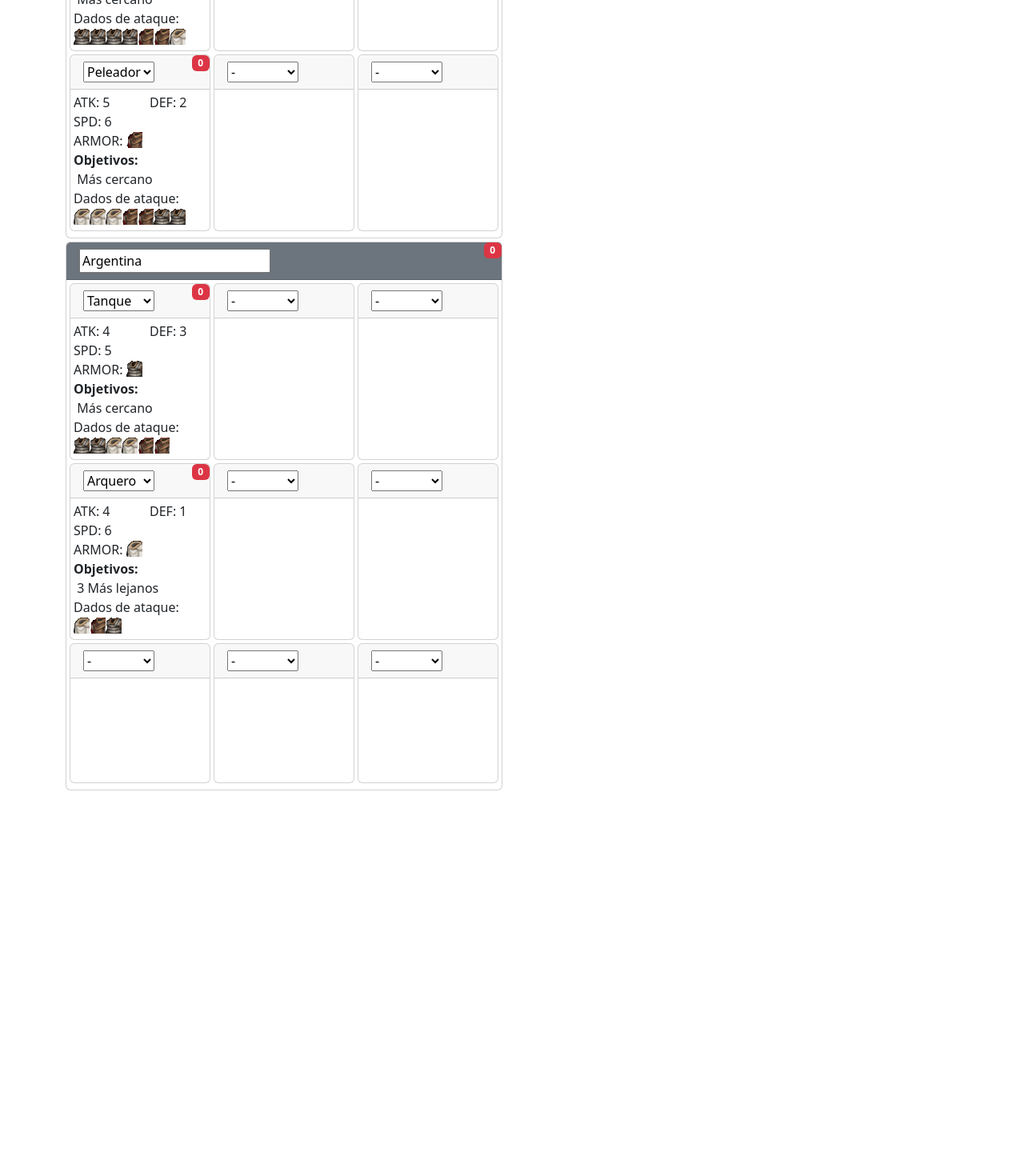
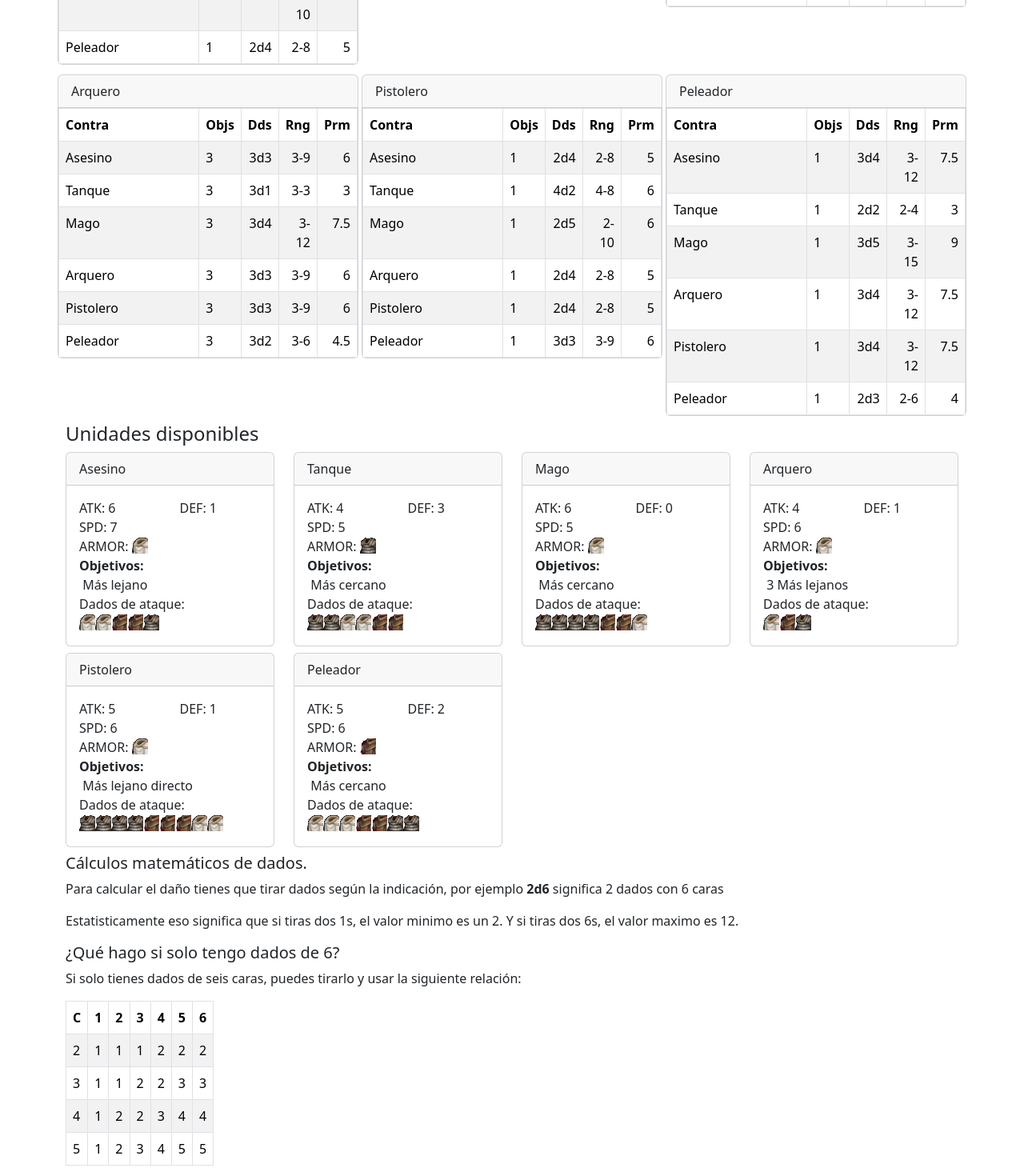
Before and after one commit to xMokar/autochess, a SvelteKit app: page / in a window 1280 px wide. Shown: the part 420-1890 px from the top of the page at 80% size. Before the commit the page ends 1412 px from the top, so only its background shows below. Built offline with nearby package versions, Linux system fonts and the light colour scheme.

Commit message:
Agregar guia del juego y reorganizar el portal

```diff
--- a/src/routes/+page.svelte
+++ b/src/routes/+page.svelte
@@ -1,44 +1,140 @@
-<script lang="ts">
-import { ChampMap, type Field, type Player } from '$lib/system'
-import ViewBattle from './ViewBattle.svelte';
+<script>
+    import { Champs, calculateDamage } from "$lib/system";
+    import ViewUnit from "./autobattle/viewUnit.svelte";
+	let faces = [1,2,3,4,5,6]
+	function table(face) {
+		return faces.map(x => Math.ceil(x/(6/face)))
+	}
+</script>
+<div class="container mt-2">
+	<a class="btn btn-success" href="/autobattle">AutoBattle</a><br>
+	Tabla de balance de daño, puedes usar esto para saber cuantos dados tirar y de cuantas caras.<br>
+	<div class="row">
+		{#each Champs as source}
+		<div class="col-4 mb-2 g-1">
+			<div class="card">
+				<div class="card-header">{source.name}</div>
+				<div class="card-body p-0" >
+					<table class="table table-bordered table-striped mb-0">
+					<thead><tr>
+						<th class="w-100">Contra</th>
+						<th title="Objetivos">Objs</th>
+						<th title="Dados">Dds</th>
+						<th title="Rango de daño">Rng</th>
+						<th title="Promedio de daño">Prm</th>
+					</tr></thead>
 
-let player1 = {
-		name: 'Argentina',
-		mirrored: false,
-		field: [
-			{
-				champ: ChampMap.tank,
-				hp: 0,
-				setx: 0,
-				sety: 0
-			},
-			{
-				hp: 0,
-				champ: ChampMap.archer,
-				setx: 0,
-				sety: 1
-			}
-		],
-	}
+					<tbody>
+					{#each Champs as target}
+						{@const damage = calculateDamage(source, target)}
+						<tr>
+							<td>{target.name}</td>
+							<td>{source.targetting.targets}</td>
+							<td class="text-end">{damage.rolls.length*source.targetting.targets}d{damage.sides}</td>
+							<td class="text-end">{damage.rolls.length*source.targetting.targets}-{damage.max*source.targetting.targets}</td>
+							<td class="text-end">{(damage.rolls.length*source.targetting.targets+damage.max*source.targetting.targets)/2}</td>
+						</tr>
+					{/each}
+					</tbody>
+					</table>
+				</div>
+			</div>
+			</div>
+		{/each}
+	</div><!--row-->
 
-let player2 = {
-		name: 'Mexico',
-		mirrored: true,
-		field: [
-			{
-				champ: ChampMap.fighter,
-				hp: 0,
-				setx: 0,
-				sety: 0
-			},
-			{
-				hp: 0,
-				champ: ChampMap.mage,
-				setx: 0,
-				sety: 1
-			}
-		]
-	}
+		<div class="col-12">
+		<h4>Unidades disponibles</h4>
+		</div>
 
-</script>
-<ViewBattle home={player1} visitor={player2} />
+	<div class="row">
+		{#each Champs as champ}
+			<div class="col-3 mb-2">
+				<div class="card">
+					<div class="card-header">{champ.name}</div>
+					<div class="card-body">
+						<ViewUnit {champ} />
+					</div>
+				</div>
+			</div>
+		{/each}
+
+
+		<div>
+			<h5>Cálculos matemáticos de dados.</h5>
+			<p>
+				Para calcular el daño tienes que tirar dados según la indicación, por ejemplo <b>2d6</b> significa 2 dados con 6 caras
+			</p>
+
+			<p>
+				Estatisticamente eso significa que si tiras dos 1s, el valor minimo es un 2. Y si tiras dos 6s, el valor maximo es 12.
+			</p>
+
+			<h5>¿Qué hago si solo tengo dados de 6?</h5>
+			<p>
+				Si solo tienes dados de seis caras, puedes tirarlo y usar la siguiente relación:
+			</p>
+
+				<table class="table table-striped table-bordered" style="width: 150px">
+				<thead>
+				<tr>
+					<th>C</th>
+					<th>1</th>
+					<th>2</th>
+					<th>3</th>
+					<th>4</th>
+					<th>5</th>
+					<th>6</th>
+				</tr>
+				</thead>
+				<tbody>
+				{#each faces.slice(1, faces.length-1) as face}
+					<tr>
+						<td>{face}</td>
+					{#each table(face) as num}
+						<td>{num}</td>
+					{/each}
+					</tr>
+				{/each}
+
+				</tbody>
+				</table>
+
+			<h5>¿Comó puedo armar una partida?</h5>
+			<p>
+				Para armar un partida, necesitas un deck de cartas de unidades,
+				La carta puede tener el dibujo de cada unidad, no necesita tener la estadisticas fisicamente.
+
+				Las cartas deben estar distribuidas de forma pareja a menos que alguna unidad sea demasiado fuerte,
+				pueden haber menos unidades de esta.<br>
+a			La distribución sugerida es 5 de cada unidad.<br>
+
+				A parte, necesitas estas instrucciones impresas para tenerlas de referencia.
+			</p>
+
+			<h5>¿Cómo se juega?</h5>
+
+			<p>Se revuelven las cartas, a un jugador se le dan 5 cartas en privado, puede escoger 3 de ellas y colocarlas boca abajo.</p>
+
+			<p>Tiene la opcion de hacer un reroll pedir un cambio de cartas.</p>
+
+			<p>Se repite el proceso con el otro jugador.</p>
+
+			<p>Una vez que esten listos, pueden voltear sus cartas.</p>
+
+			<p>Se tira una moneda para decidir quien tiene preferenica.</p>
+
+			<p>Se determina el orden de ataque, las cartas que tengan mas velocidad (SPD) atacan primero, en caso de empate el que tenga preferencia ataca primero.</p>
+
+			<p>La unidad mas rapida atacara contra los objetivos apropiados segun lo que dice la unidad en "Objetivos", se tira la cantidad de dados apropiados segun la tabla de unidades.</p>
+
+			<p>En una hoja de papel, cada persona tendra por escrito el nombre de sus unidades con su vida (HP), aqui le haran reduciendo el numero segun los dados que vayan cayendo.</p>
+
+			<p>Se continua el proceso con las siguientes unidades, empezando por las unidades mas rapidas y terminando con las mas lentas.</p>
+
+			<p>Una vez que todos hayan atacado, termina la ronda, el jugador con mayor HP gana!</p>
+
+
+		</div>
+	</div><!--row-->
+</div>
--- a/src/routes/ViewBattle.svelte
+++ b/src/routes/autobattle/ViewBattle.svelte
@@ -188,7 +188,6 @@ let log:string[] = []
 </script>
 
 <div class="container mt-2">
-	<a href="/help">Help!</a>
 	<div class="row">
 		<div class="col-6">
 			<ViewField player={visitor} mirrored={true} />
```
Also changed, not shown: src/routes/autobattle/+page.svelte (added, +47 -0 lines), src/routes/help/+page.svelte (deleted, +0 -112 lines), src/routes/autobattle/ViewField.svelte (renamed from src/routes/ViewField.svelte), src/routes/autobattle/viewUnit.svelte (renamed from src/routes/viewUnit.svelte).
